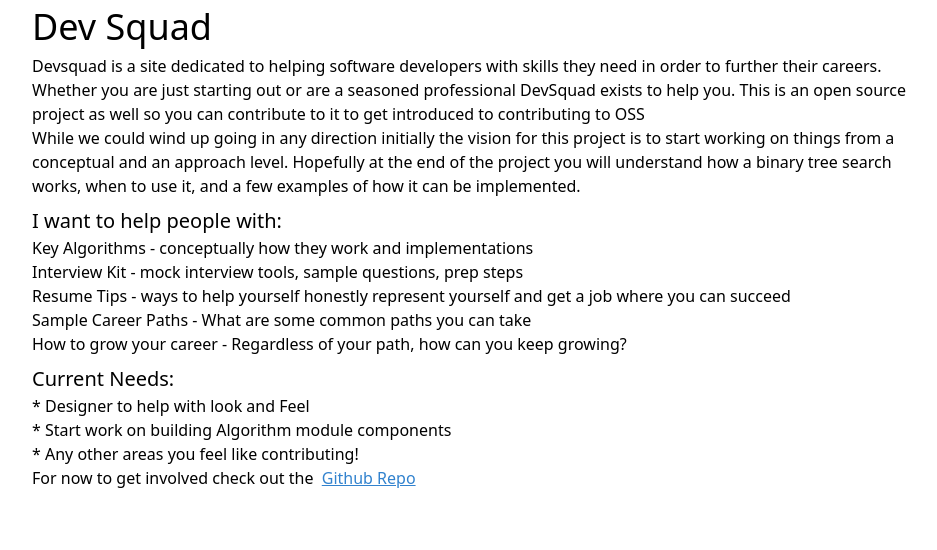
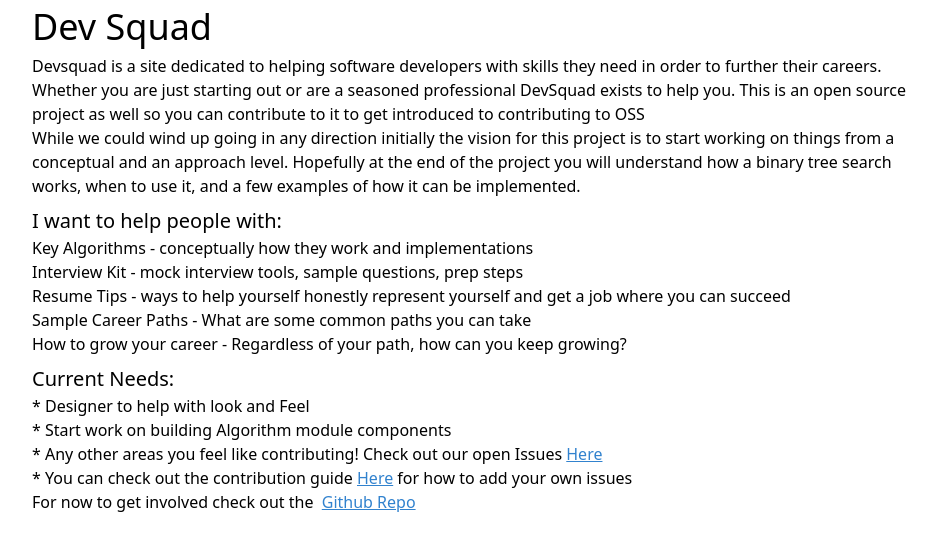
Before and after one commit to justinisbellorg/devsquad, a Next.js app: page / in a window 1280 px wide. Shown: the top 550 px of the page, without its empty margins (158-1095 px from the left). Built offline with nearby package versions, Linux system fonts and the light colour scheme.

Commit message:
added a few links

```diff
--- a/pages/index.js
+++ b/pages/index.js
@@ -61,7 +61,8 @@
           <ul>
             <li>* Designer to help with look and Feel</li>
             <li>* Start work on building Algorithm module components</li>
-            <li>* Any other areas you feel like contributing!</li>
+            <li>* Any other areas you feel like contributing! Check out our open Issues <a href='https://github.com/justinisbellorg/devsquad/issues'>Here</a></li>
+            <li>* You can check out the contribution guide <a href='https://github.com/justinisbellorg/devsquad/blob/trunk/docs/contributing.md'>Here</a> for how to add your own issues</li>
           </ul>
         </div>
         <div className="text-center">
```
